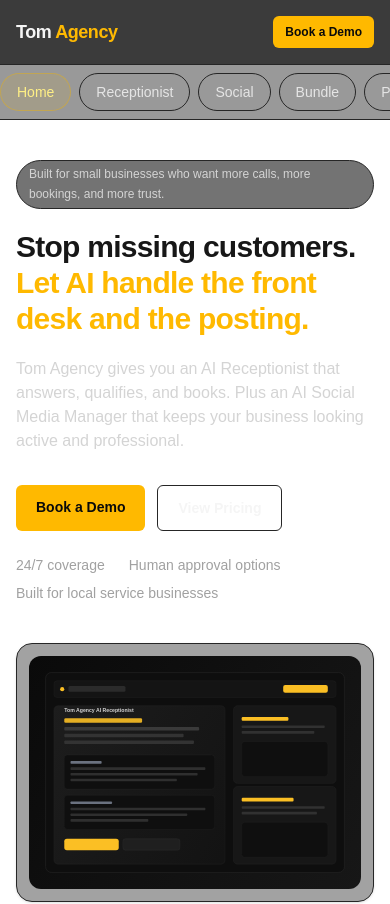
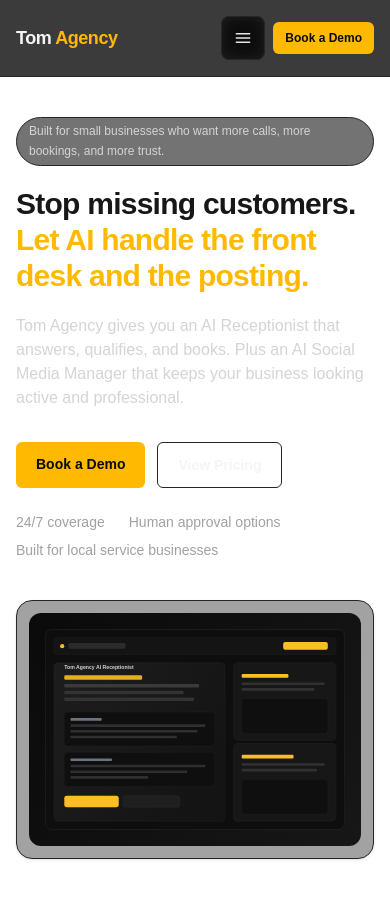
Before and after one commit to funkytwis98/tomintegrations-site, a Next.js app: page / in a window 390 px wide. Shown: the top 904 px of the page. Built offline with nearby package versions, Linux system fonts and the light colour scheme.

Commit message:
Add mobile hamburger menu navigation

```diff
--- a/src/app/layout.tsx
+++ b/src/app/layout.tsx
@@ -1,7 +1,7 @@
 import type { Metadata } from "next";
 import "./globals.css";
 import Link from "next/link";
-import TopTabs from "@/src/components/TopTabs";
+import MobileMenu from "@/src/components/MobileMenu";
 
 export const metadata: Metadata = {
   title: "Tom Agency",
@@ -22,7 +22,7 @@ export default function RootLayout({ children }: { children: React.ReactNode })
   return (
     <html lang="en">
       <body className="min-h-screen overflow-x-hidden bg-neutral-950 text-neutral-100 antialiased">
-        <header className="sticky top-0 z-50 border-b border-neutral-800 bg-neutral-950/80 backdrop-blur">
+        <header className="sticky top-0 z-50 border-b border-neutral-800 bg-neutral-950/80 backdrop-blur relative">
           <div className="mx-auto flex max-w-6xl flex-wrap items-center justify-between gap-2 px-4 py-4 sm:px-6">
             <Link href="/" className="text-lg font-semibold tracking-tight">
               <span className="text-neutral-100">Tom</span>
@@ -41,6 +41,8 @@ export default function RootLayout({ children }: { children: React.ReactNode })
               ))}
             </nav>
 
+            <div className="flex items-center gap-2">
+              <MobileMenu />
               <Link
                 href="/book"
                 className="rounded-md bg-amber-400 px-3 py-2 text-xs font-semibold text-neutral-950 transition-colors hover:bg-amber-300 sm:px-4 sm:text-sm"
@@ -48,8 +50,8 @@ export default function RootLayout({ children }: { children: React.ReactNode })
                 Book a Demo
               </Link>
             </div>
+          </div>
         </header>
-        <TopTabs />
 
         <main className="mx-auto max-w-6xl px-4 py-10 sm:px-6">{children}</main>
 
--- /dev/null
+++ b/src/components/MobileMenu.tsx
@@ -0,0 +1,85 @@
+"use client";
+
+import Link from "next/link";
+import { usePathname } from "next/navigation";
+import { useEffect, useState } from "react";
+
+const menuItems = [
+  { href: "/", label: "Home" },
+  { href: "/receptionist", label: "Receptionist" },
+  { href: "/social", label: "Social" },
+  { href: "/bundle", label: "Bundle" },
+  { href: "/pricing", label: "Pricing" },
+  { href: "/case-studies/interstate-tires", label: "Case Study" },
+  { href: "/book", label: "Book" },
+  { href: "/contact", label: "Contact" },
+];
+
+function isActive(pathname: string, href: string): boolean {
+  if (href === "/") {
+    return pathname === "/";
+  }
+  return pathname === href || pathname.startsWith(`${href}/`);
+}
+
+export default function MobileMenu() {
+  const pathname = usePathname();
+  const [open, setOpen] = useState(false);
+
+  useEffect(() => {
+    setOpen(false);
+  }, [pathname]);
+
+  useEffect(() => {
+    const onKeyDown = (event: KeyboardEvent) => {
+      if (event.key === "Escape") {
+        setOpen(false);
+      }
+    };
+
+    window.addEventListener("keydown", onKeyDown);
+    return () => window.removeEventListener("keydown", onKeyDown);
+  }, []);
+
+  return (
+    <>
+      <button
+        type="button"
+        aria-label="Open navigation menu"
+        aria-expanded={open}
+        onClick={() => setOpen((prev) => !prev)}
+        className="inline-flex h-11 w-11 items-center justify-center rounded-lg border border-neutral-800 bg-black/40 backdrop-blur transition-colors hover:bg-neutral-900/40 md:hidden"
+      >
+        <svg aria-hidden="true" viewBox="0 0 24 24" className="h-5 w-5 text-neutral-200">
+          <path d="M4 7h16M4 12h16M4 17h16" stroke="currentColor" strokeWidth="1.8" strokeLinecap="round" />
+        </svg>
+      </button>
+
+      {open && (
+        <div className="absolute left-0 right-0 top-full border-b border-neutral-800 bg-black/95 backdrop-blur md:hidden">
+          <div className="mx-auto max-w-6xl px-4 py-3">
+            <div role="menu" className="flex flex-col gap-2">
+              {menuItems.map((item) => {
+                const active = isActive(pathname, item.href);
+                return (
+                  <Link
+                    key={item.href}
+                    href={item.href}
+                    onClick={() => setOpen(false)}
+                    className={`rounded-lg border px-4 py-3 text-sm font-medium ${
+                      active
+                        ? "border-yellow-500/40 bg-yellow-500/10 text-yellow-200"
+                        : "border-neutral-800 text-neutral-200 hover:bg-neutral-900/40"
+                    }`}
+                  >
+                    {item.label}
+                  </Link>
+                );
+              })}
+            </div>
+          </div>
+        </div>
+      )}
+    </>
+  );
+}
```
Lines whose indentation alone changed are shown as unchanged.
